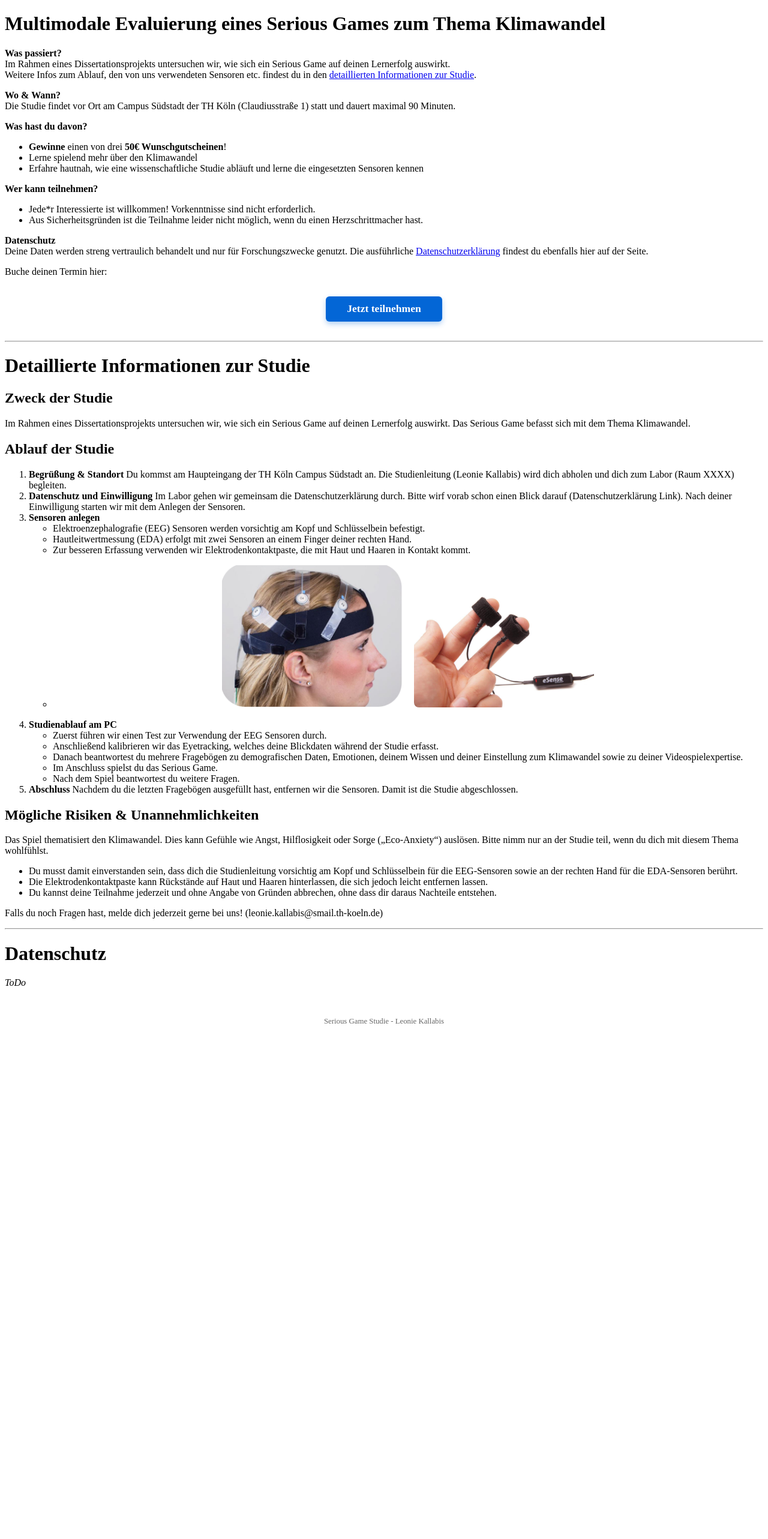
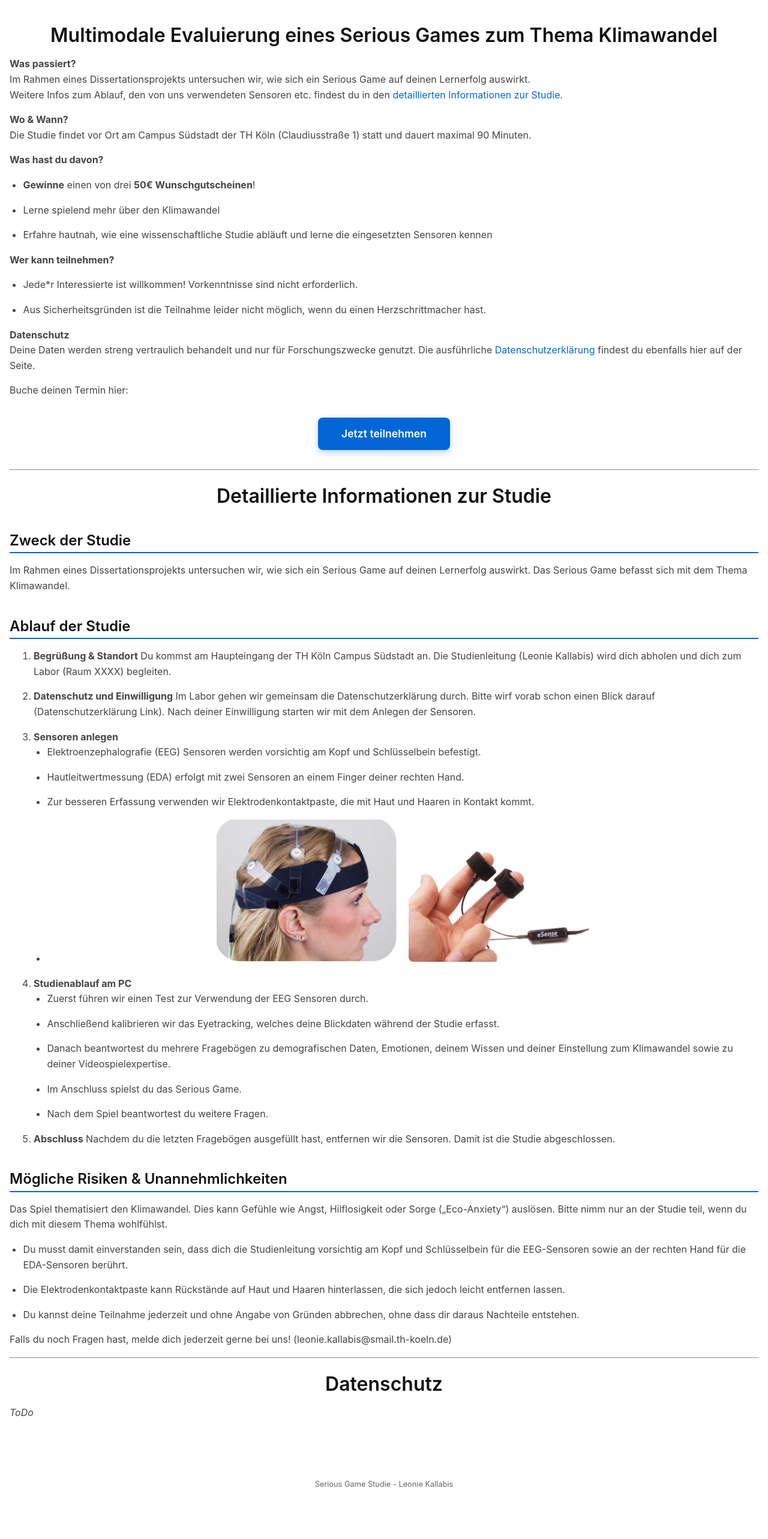
Before and after one commit to LeonieK/sg-study.github.io, a Jekyll site: the page built from index.md, in a window 1280 px wide. Shown: the whole page at 60% size. Built offline with Jekyll 4.4.1, drawn with Linux system fonts in a browser that asks for light colours; before the commit the page ends 1750 px from its top, so only the background shows below that.

Commit message:
Refactor CSS styles for layout and buttons

```diff
--- a/assets/style.css
+++ b/assets/style.css
@@ -1,20 +1,95 @@
+/* Grundlegendes Layout */
+body {
+  font-family: -apple-system, BlinkMacSystemFont, "Segoe UI", Roboto, Helvetica, Arial, sans-serif;
+  color: #222;
+  background-color: #fff;
+  margin: 0;
+  padding: 1rem;
+  line-height: 1.6;
+}
+
+/* Container für Content-Bereiche */
+section {
+  max-width: 700px;
+  margin: 2rem auto;
+  padding: 1rem 2rem;
+  border-radius: 8px;
+  background-color: #fafafa;
+  box-shadow: 0 2px 8px rgba(0,0,0,0.05);
+}
+
+/* Überschriften */
+h1, h2, h3 {
+  font-weight: 600;
+  color: #111;
+  margin-top: 1.5rem;
+  margin-bottom: 1rem;
+  line-height: 1.2;
+}
+
+h1 {
+  font-size: 2rem;
+  text-align: center;
+}
+
+h2 {
+  font-size: 1.5rem;
+  border-bottom: 2px solid #0366d6;
+  padding-bottom: 0.3rem;
+  margin-top: 2.5rem;
+}
+
+h3 {
+  font-size: 1.2rem;
+}
+
+/* Absätze */
+p, li {
+  font-size: 1rem;
+  color: #444;
+  margin-bottom: 1rem;
+}
+
+/* Listen */
+ul {
+  padding-left: 1.4rem;
+  margin-bottom: 1rem;
+  list-style-type: disc;
+}
+
+/* Link Styling */
+a {
+  color: #0366d6;
+  text-decoration: none;
+  transition: color 0.3s ease;
+}
+
+a:hover,
+a:focus {
+  color: #024e9b;
+  outline: none;
+  text-decoration: underline;
+}
+
+/* Button Styling */
 .btn-primary {
   display: inline-block;
-  padding: 0.6em 2em;
+  padding: 0.75em 2.2em;
   font-weight: 600;
   font-size: 1.1rem;
   color: #fff;
   background-color: #0366d6;
-  border-radius: 6px;
+  border-radius: 8px;
   text-decoration: none;
-  box-shadow: 0 4px 8px rgba(3, 102, 214, 0.3);
+  box-shadow: 0 4px 12px rgba(3,102,214,0.3);
   transition: background-color 0.3s ease, box-shadow 0.3s ease;
+  cursor: pointer;
 }
 
 .btn-primary:hover,
 .btn-primary:focus {
   background-color: #024e9b;
-  box-shadow: 0 6px 12px rgba(2, 78, 155, 0.45);
+  box-shadow: 0 6px 18px rgba(2, 78, 155, 0.45);
   outline: none;
 }
 
@@ -22,3 +97,26 @@
   background-color: #013f7d;
   box-shadow: none;
 }
+
+/* Bilder nebeneinander im Teaser / Details */
+.image-row {
+  display: flex;
+  justify-content: center;
+  gap: 1rem;
+  margin: 1rem 0 2rem;
+}
+
+.image-row img {
+  max-width: 45%;
+  height: auto;
+  border-radius: 8px;
+  box-shadow: 0 2px 6px rgba(0,0,0,0.1);
+}
+
+/* Footer Styling (falls gewünscht) */
+footer {
+  text-align: center;
+  color: #666;
+  font-size: 0.9rem;
+  margin: 4rem 0 2rem;
+}
```
